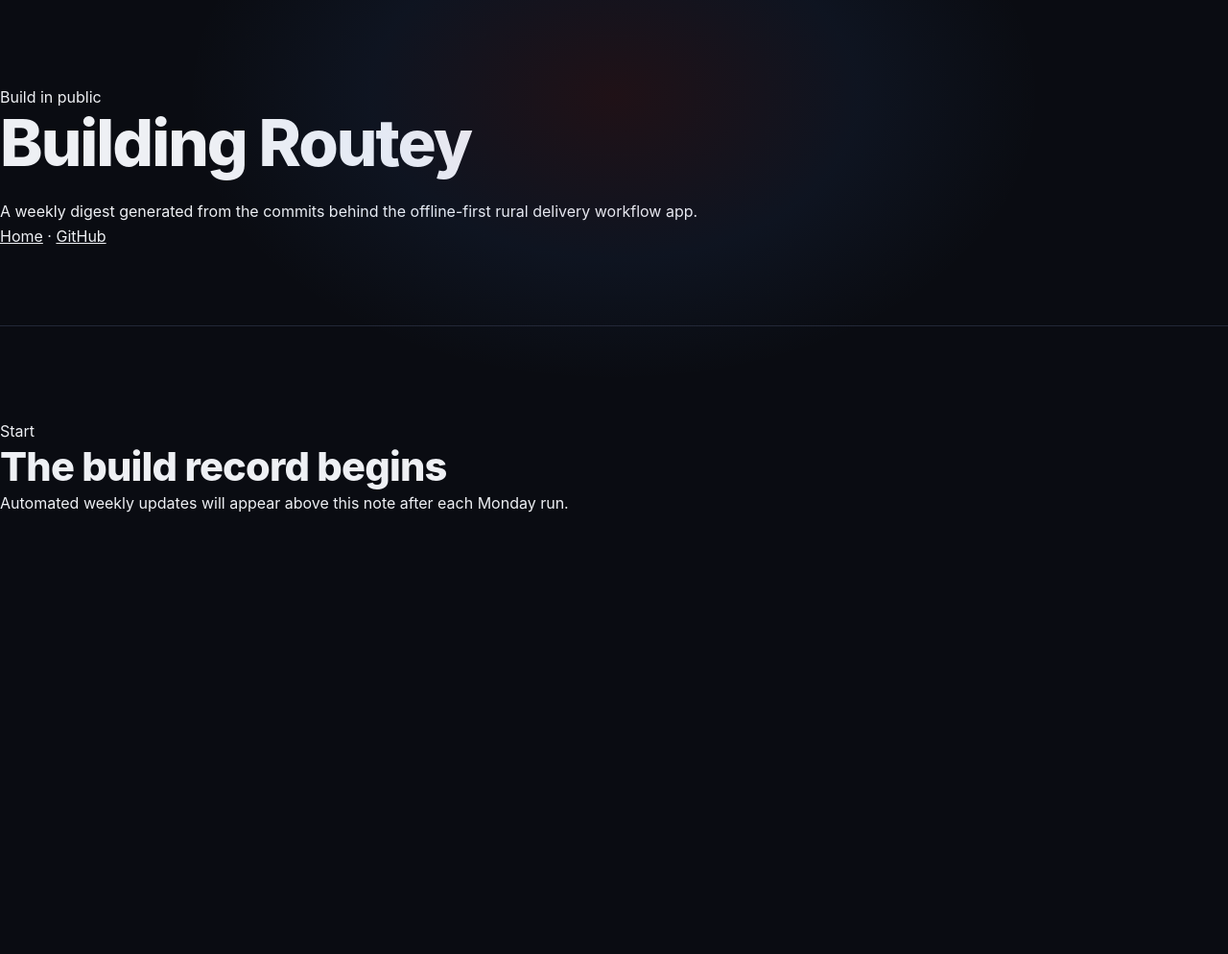
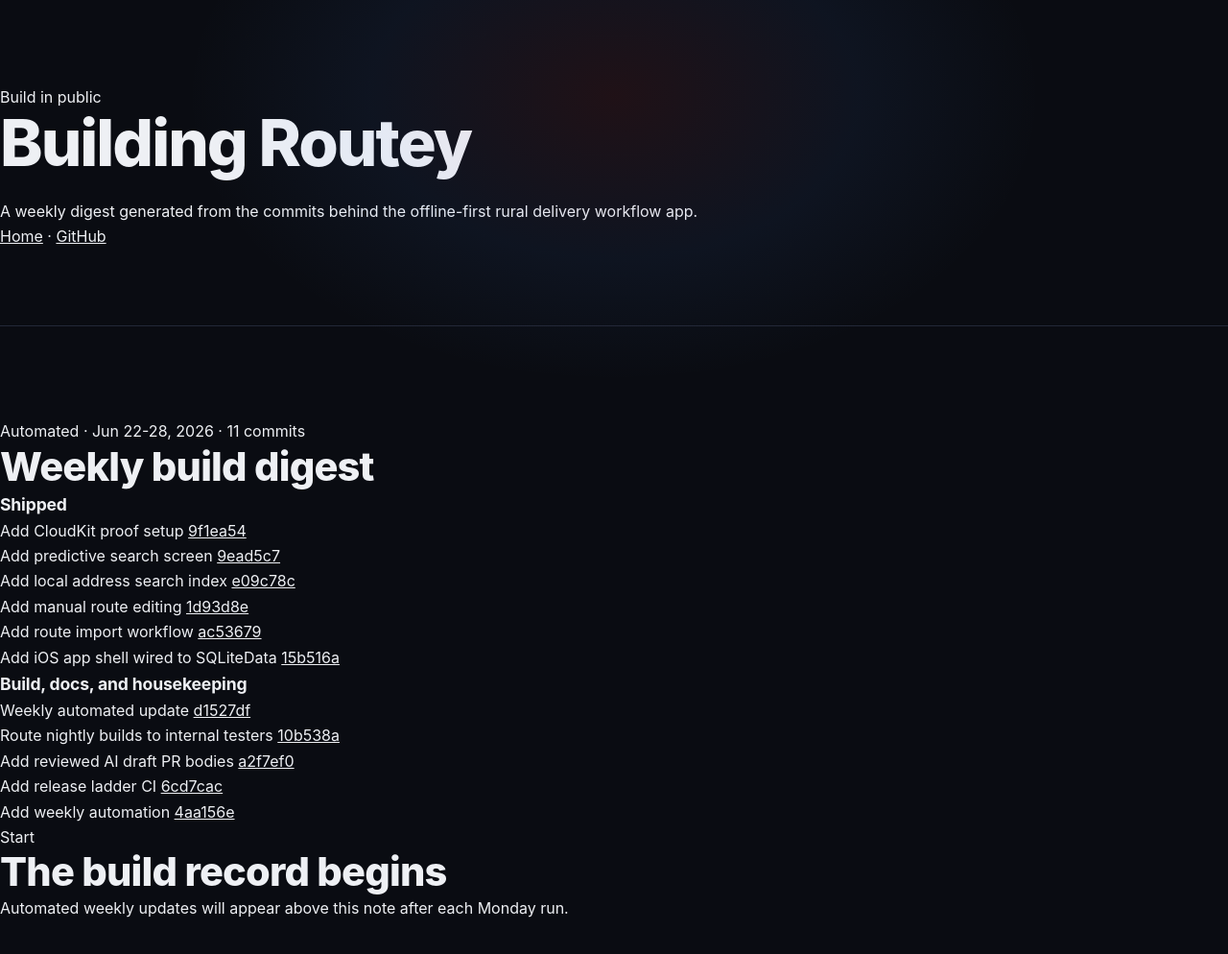
Before and after one commit to dfakkeldy/Routey, a plain HTML site: page devlog.html in a window 1280 px wide. Shown: the whole page at 96% size. Before the commit the page ends 800 px from the top, so only its background shows below. Drawn offline with Linux system fonts and the light colour scheme.

```diff
--- a/devlog.html
+++ b/devlog.html
@@ -18,6 +18,30 @@
 
     <section class="section">
       <div class="devlog-timeline">
+            <!-- AUTO-DEVLOG:START -->
+            <article class="week-entry automated-devlog">
+                <p class="week-meta">Automated · Jun 22-28, 2026 · 11 commits</p>
+                <h2>Weekly build digest</h2>
+                <h3>Shipped</h3>
+                <ul>
+                    <li>Add CloudKit proof setup <a href="https://github.com/dfakkeldy/Routey/commit/9f1ea54" target="_blank" rel="noopener noreferrer">9f1ea54</a></li>
+                    <li>Add predictive search screen <a href="https://github.com/dfakkeldy/Routey/commit/9ead5c7" target="_blank" rel="noopener noreferrer">9ead5c7</a></li>
+                    <li>Add local address search index <a href="https://github.com/dfakkeldy/Routey/commit/e09c78c" target="_blank" rel="noopener noreferrer">e09c78c</a></li>
+                    <li>Add manual route editing <a href="https://github.com/dfakkeldy/Routey/commit/1d93d8e" target="_blank" rel="noopener noreferrer">1d93d8e</a></li>
+                    <li>Add route import workflow <a href="https://github.com/dfakkeldy/Routey/commit/ac53679" target="_blank" rel="noopener noreferrer">ac53679</a></li>
+                    <li>Add iOS app shell wired to SQLiteData <a href="https://github.com/dfakkeldy/Routey/commit/15b516a" target="_blank" rel="noopener noreferrer">15b516a</a></li>
+                </ul>
+                <h3>Build, docs, and housekeeping</h3>
+                <ul>
+                    <li>Weekly automated update <a href="https://github.com/dfakkeldy/Routey/commit/d1527df" target="_blank" rel="noopener noreferrer">d1527df</a></li>
+                    <li>Route nightly builds to internal testers <a href="https://github.com/dfakkeldy/Routey/commit/10b538a" target="_blank" rel="noopener noreferrer">10b538a</a></li>
+                    <li>Add reviewed AI draft PR bodies <a href="https://github.com/dfakkeldy/Routey/commit/a2f7ef0" target="_blank" rel="noopener noreferrer">a2f7ef0</a></li>
+                    <li>Add release ladder CI <a href="https://github.com/dfakkeldy/Routey/commit/6cd7cac" target="_blank" rel="noopener noreferrer">6cd7cac</a></li>
+                    <li>Add weekly automation <a href="https://github.com/dfakkeldy/Routey/commit/4aa156e" target="_blank" rel="noopener noreferrer">4aa156e</a></li>
+                </ul>
+            </article>
+            <!-- AUTO-DEVLOG:END -->
+
         <article class="card">
           <p class="eyebrow">Start</p>
           <h2>The build record begins</h2>
```
Also changed, not shown: fastlane/metadata/en-US/description.txt, fastlane/metadata/en-US/keywords.txt, fastlane/metadata/en-US/promotional_text.txt, fastlane/metadata/en-US/release_notes.txt, 8 other files.
